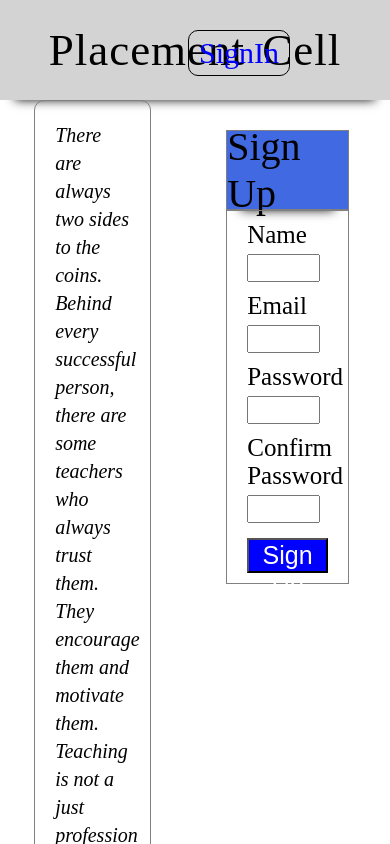
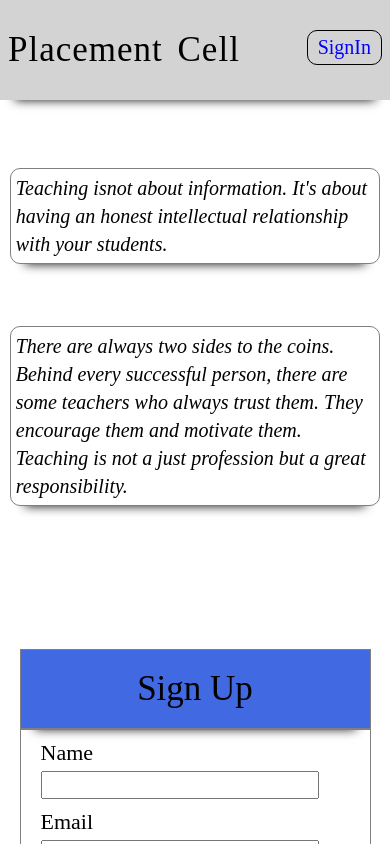
Before and after one commit to Sandeep96Shah/Placement, a React (Create React App) app in the folder client/: page / in a window 390 px wide. Shown: the top 844 px of the page. Built offline with nearby package versions, Linux system fonts and the light colour scheme.

Commit message:
Debugged the route and done with responsive

```diff
--- a/client/src/components/App.js
+++ b/client/src/components/App.js
@@ -1,6 +1,5 @@
-import React, { useEffect } from 'react';
-import { BrowserRouter as Switch, Route, useHistory} from "react-router-dom";
-import  jwt_decode from 'jwt-decode';
+import React from 'react';
+import { BrowserRouter as Switch, Route } from "react-router-dom";
 import { connect } from 'react-redux';
 import HomePage from './HomePage';
 import LoginPage from './LoginPage';
@@ -13,15 +12,7 @@ import AddStudent from './AddStudent';
  const App = (props) => {
 
   //same problem only url changes and not the page!
-  const history = useHistory();
-  useEffect(() => {
-    const token = localStorage.getItem('token');
-    if(token){
-      const user = jwt_decode(token);
-      console.log("user", user);
-      history.push({pathname:'/dashboard', state:{user,} });
-    }
-  },[]);
+
   return (
     <div>
         <Switch>
--- a/client/src/components/Dashboard.js
+++ b/client/src/components/Dashboard.js
@@ -56,9 +56,9 @@ const Dashboard = (props) => {
                         <div className="interview_list">
                             {
                                 interviews.map((interview) => <Interview
-                                                                name={interview.company_name}
-                                                                key={interview._id}
-                                                                students={interview.students}
+                                                                name={interview?.company_name}
+                                                                key={interview?._id}
+                                                                students={interview?.students}
                                                                 />)
                             }
                         </div>
--- a/client/src/components/HomePage.js
+++ b/client/src/components/HomePage.js
@@ -1,5 +1,6 @@
 import React,{ useState } from 'react';
 import { Link, useHistory } from 'react-router-dom';
+import  jwt_decode from 'jwt-decode';
 import { connect } from 'react-redux';
 import '../index.css';
 import { signup } from '../actions';
@@ -10,7 +11,14 @@ const HomePage = (props) => {
     const [ email, setEmail ] = useState("");
     const [ password, setPassword ] = useState("");
     const [ confirmPpassword, setConfirmPassword ] = useState("");
+
     const history = useHistory();
+    const token = localStorage.getItem('token');
+    if(token){
+    const user = jwt_decode(token);
+    console.log("user", user);
+    history.push('/dashboard');
+    }
 
     const handleSignUp = (e) => {
         e.preventDefault();
@@ -27,11 +35,9 @@ const HomePage = (props) => {
                 <div className="quote_container">
                     <div className="quote">
                         <p>
-                        There are always two sides to the coins.
-                        Behind every successful person, there are
-                        some teachers who always trust them. They
-                        encourage them and motivate them. Teaching
-                        is not a just profession but a great responsibility.
+                            Teaching isnot about information. It's about
+                            having an honest intellectual relationship
+                            with your students.
                         </p>
                     </div>
                     <div className="quote">
--- a/client/src/index.css
+++ b/client/src/index.css
@@ -91,6 +91,7 @@ Link{
   flex-direction: column;
   align-items: center;
   padding-top: 30px;
+  justify-content: center;
 }
 .signup_header{
   height: 80px;
@@ -236,7 +237,7 @@ Link{
   align-items: center;
 }
 .student_div, .interview_div{
-  width: 70%;
+  width: 90%;
   height: 85%;
   display: flex;
   flex-direction: column;
@@ -337,12 +338,12 @@ Link{
   border-radius: 5px;
 }
 .sdp_property{
-  width: 20%;
+  width: 150px;
   font-size: 30px;
 }
 .sdp_property_li{
   font-size: 25px;
-  width: 15%;
+  width: 90px;
 }
 .sdp_value{
   width: 80%;
@@ -498,3 +499,247 @@ Link{
   width: 50%;
   height: 25px;
 }
+/* responsive */
+@media screen and (max-width: 1000px){
+  .quote{
+    width: 90%;
+  }
+  .signup_header{
+    width: 90%;
+  }
+  .form_container{
+    width: 90%;
+  }
+  .signin_div{
+    width: 60%;
+  }
+  .student_body{
+    flex-direction: column;
+  }
+  .student_container{
+    width: 100vw;
+  }
+  .interview_container{
+    width: 100vw;
+  }
+  .signout{
+    right: 50px;
+  }
+  .add_student{
+    width: 80%;
+  }
+  .add_student form ul li {
+    width: 70%;
+  }
+  .interview_form form{
+    width: 80%;
+  }
+  .sdp_div{
+    width: 80%;
+  }
+  .sdp_property_li{
+    width: 90px;
+  }
+}
+
+@media screen and (max-width: 800px){
+  .quote{
+    width: 100%;
+  }
+  .signin{
+    right: 50px;
+  }
+  .signin_div{
+    width: 70%;
+  }
+  .home_btn{
+    left: 50px;
+  }
+  .signout{
+    right: 30px;
+    font-size: 25px;
+  }
+  .add_student form{
+    width: 80%;
+  }
+  .sdp_div{
+    width: 90%;
+  }
+  .sdp_property{
+    font-size: 26px;
+  }
+  .sdp_value{
+    font-size: 24px;
+  }
+  .idp_list{
+    width: 90%;
+  }
+}
+
+@media screen and (max-width: 700px){
+  .homepage_container{
+    flex-direction: column;
+  }
+  .quote_container{
+    width: 100%;
+    height: 55vh;
+    margin-top: 105px;
+  }
+  .signup_container{
+    width: 100%;
+    height: 65vh;
+  }
+  .quote{
+    width: 85%;
+  }
+  .signin{
+    right: 20px;
+  }
+  .home_navbar{
+    position: fixed;
+    width: 100vw;
+  }
+  .dashboard_navbar{
+    justify-content: start;
+    padding-left: 30px;
+  }
+}
+
+@media screen and (max-width: 600px){
+  .home_navbar{
+    justify-content: space-around;
+  }
+  .signin_div{
+    width: 80%;
+  }
+  .dashboard_header p{
+    font-size: 38px;
+  }
+  .student_name{
+    font-size: 19px;
+  }
+  .add_student form label{
+    font-size: 25px;
+  }
+  .add_student form{
+    width: 90%;
+  }
+  .add_student form button{
+    font-size: 25px;
+  }
+  .sdp_property{
+    font-size: 24px;
+    width: 110px;
+    padding: 0px 0px;
+  }
+  .sdp_value{
+    font-size: 22px;
+  }
+  .sdp_field{
+    padding: 0px 0px;
+  }
+  .interview_form_p{
+    font-size: 24px;
+  }
+}
+
+@media screen and (max-width: 500px){
+  .home_navbar{
+    justify-content: start;
+    padding-left: 15px;
+  }
+  .signin{
+    font-size: 20px;
+  }
+  .quote{
+    width: 90%;
+    padding: 10px;
+  }
+  .home_header p{
+    font-size: 35px;
+  }
+  .signup_header p{
+    font-size: 35px;
+  }
+  .form_container form label{
+    font-size: 22px;
+  }
+  .form_container form button {
+    font-size: 21px;
+  }
+  .home_btn{
+    left: 75%;
+    font-size: 21px;
+  }
+  .signin_div{
+    width: 90%;
+  }
+  .dashboard_navbar{
+    padding-left: 10px;
+  }
+  .signout{
+    right: 15px;
+    font-size: 20px;
+  }
+  .dashboard_header p{
+    font-size: 33px;
+  }
+  .student_name{
+    font-size: 18px;
+  }
+  .idp_navbar{
+    justify-content: start;
+    padding-left: 20px;
+  }
+  .add_student{
+    width: 90%;
+  }
+  .interview_form form{
+    width: 90%;
+  }
+  .idp_header p{
+    font-size: 36px;
+  }
+  .sdp_div{
+    width: 98%;
+  }
+  .sdp_property{
+    font-size: 20px;
+  }
+  .sdp_value{
+    font-size: 18px;
+  }
+  .sdp_property_li{
+    font-size: 20px;
+  }
+  .sdp_value_li{
+    font-size: 18px;
+  }
+}
+
+@media screen and (max-width: 400px){
+  .home_navbar{
+    padding-left: 8px;
+  }
+  .signin{
+    right: 8px;
+  }
+  .quote{
+    width: 95%;
+    padding: 5px;
+  }
+  .dashboard_navbar{
+    padding: 6px;
+  }
+  .dashboard_header p{
+    font-size: 30px;
+  }
+  .student_name{
+    font-size: 16px;
+  }
+  .signout{
+    top: 35px;
+    padding: 2px 3px;
+    right: 5px;
+  }
+}
```
